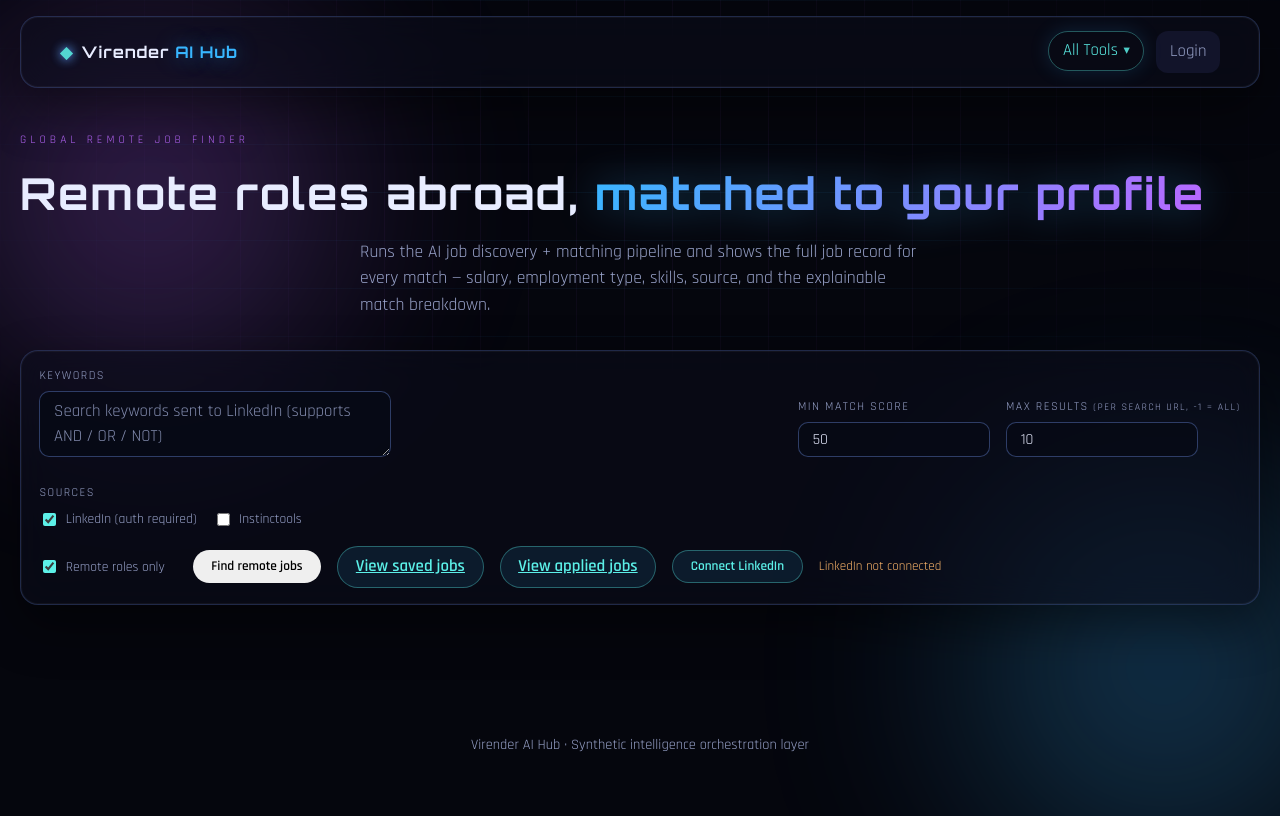
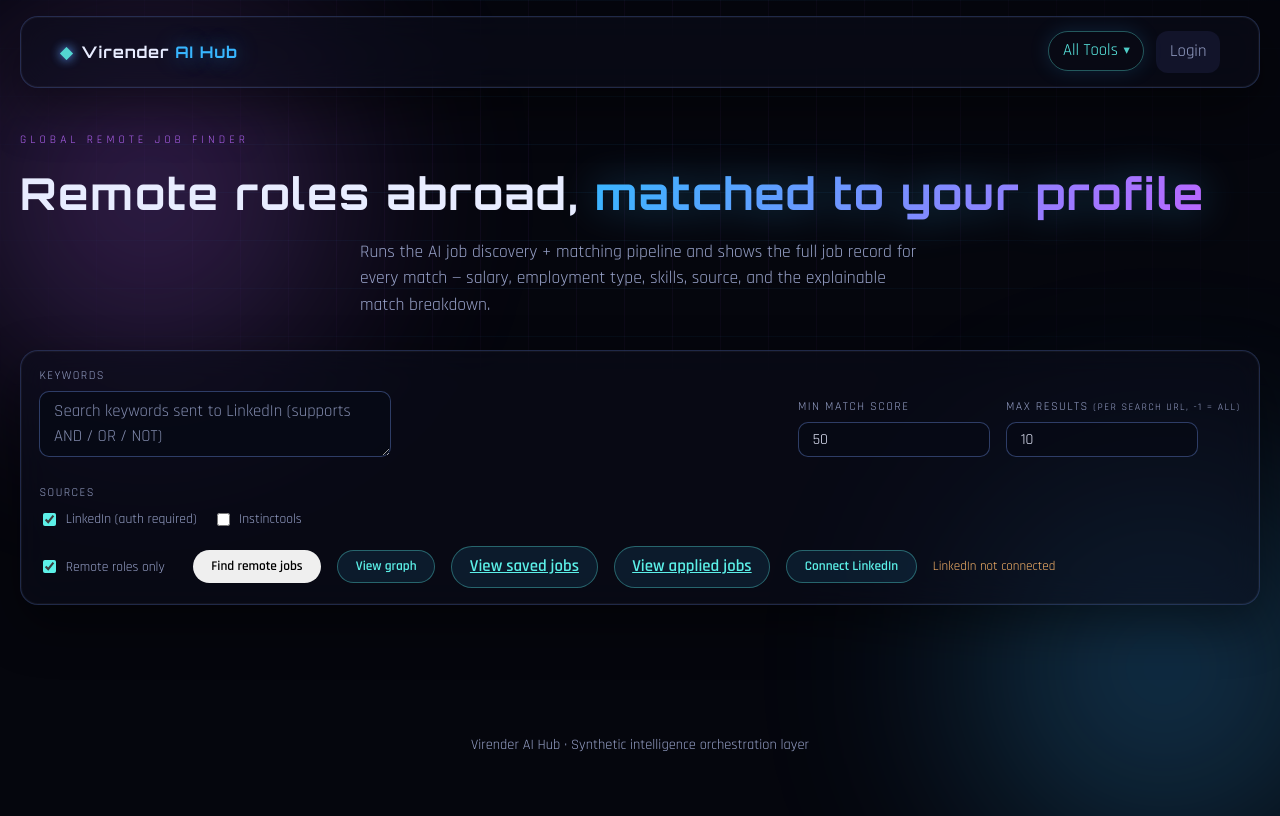
Before and after one commit to virender965532/Virender_AI_Hub, a Flask app: page /remote-job-finder in a window 1280 px wide. Run offline with Flask 3, Linux system fonts and the light colour scheme; data that the repository does not hold is empty.

Commit message:
working on global job

```diff
--- a/config/job_sources.yaml
+++ b/config/job_sources.yaml
@@ -29,9 +29,9 @@ job_sources:
     base_url: "https://www.linkedin.com"
     search_urls:
       - "https://www.linkedin.com/jobs/search/?currentJobId=4479673131&f_F=it%2Ceng&f_I=6%2C4%2C1530001%2C96%2C1594%2C3242%2C3102&f_JT=P%2CC&f_TPR=r43200&f_WT=2&geoId=92000000&origin=JOB_SEARCH_PAGE_JOB_FILTER&refresh=true&sortBy=DD&spellCorrectionEnabled=true"
-      # - "https://www.linkedin.com/jobs/search/?currentJobId=4477383631&f_F=it%2Ceng&f_TPR=r43200&geoId=106204383&origin=JOB_SEARCH_PAGE_JOB_FILTER&refresh=true&sortBy=R&spellCorrectionEnabled=true"
-      # - "https://www.linkedin.com/jobs/search/?currentJobId=4475180765&f_C=1441&f_TPR=r14400&geoId=102713980&origin=JOB_SEARCH_PAGE_JOB_FILTER&refresh=true&sortBy=DD&spellCorrectionEnabled=true"
-      # - "https://www.linkedin.com/jobs/search/?currentJobId=4472024409&f_E=4&f_F=it%2Ceng&f_I=96%2C4%2C3231%2C6&f_TPR=r21600&geoId=102713980&origin=JOB_SEARCH_PAGE_JOB_FILTER&refresh=true&sortBy=DD"
+      - "https://www.linkedin.com/jobs/search/?currentJobId=4477383631&f_F=it%2Ceng&f_TPR=r43200&geoId=106204383&origin=JOB_SEARCH_PAGE_JOB_FILTER&refresh=true&sortBy=R&spellCorrectionEnabled=true"
+      - "https://www.linkedin.com/jobs/search/?currentJobId=4475180765&f_C=1441&f_TPR=r14400&geoId=102713980&origin=JOB_SEARCH_PAGE_JOB_FILTER&refresh=true&sortBy=DD&spellCorrectionEnabled=true"
+      - "https://www.linkedin.com/jobs/search/?currentJobId=4472024409&f_E=4&f_F=it%2Ceng&f_I=96%2C4%2C3231%2C6&f_TPR=r21600&geoId=102713980&origin=JOB_SEARCH_PAGE_JOB_FILTER&refresh=true&sortBy=DD"
     adapter: linkedin
     signin_url: "https://www.linkedin.com/login/?trk=guest_homepage-basic_nav-header-signin"
     allowed_domains: ["linkedin.com", "licdn.com"]
--- a/jobEngine/graph/__init__.py
+++ b/jobEngine/graph/__init__.py
@@ -1,6 +1,6 @@
 from __future__ import annotations
 
-from .builder import build_graph
+from .builder import build_graph, display_graph, draw_graph_png
 from .state import JobDiscoveryState, initial_state
 
-__all__ = ["build_graph", "JobDiscoveryState", "initial_state"]
+__all__ = ["build_graph", "display_graph", "draw_graph_png","JobDiscoveryState", "initial_state"]
--- a/routes/remote_job_finder_routes.py
+++ b/routes/remote_job_finder_routes.py
@@ -12,11 +12,13 @@ from __future__ import annotations
 
 import logging
 
-from flask import Blueprint, jsonify, render_template, request
+from flask import Blueprint, Response, jsonify, render_template, request
 from pymongo.errors import PyMongoError
 
 from jobEngine.config.settings import get_settings
 from jobEngine.config.sources import DEFAULT_UNCHECKED_SOURCES, load_job_sources
+from jobEngine.graph.builder import draw_graph_png
+from jobEngine.services.job_engine_service import _resolve_sources
 from jobEngine.services.profile_loader import load_candidate_profile
 from jobEngine.sources.search_keywords import url_keywords
 from jobEngine.matching.rejection_analyzer import RejectionAnalysisError, RejectionAnalyzer
@@ -95,6 +97,18 @@ def _default_keywords() -> str:
     except Exception:
         logger.exception("Failed to read default keywords from job_sources.yaml")
     return ""
+
+
+@remote_job_finder_bp.route("/api/remote-job-finder/graph.png")
+def api_graph_png():
+    """PNG of the LangGraph workflow a search with these ``?sources=a,b`` would run."""
+    requested = [s.strip() for s in request.args.get("sources", "").split(",") if s.strip()]
+    try:
+        png = draw_graph_png(_resolve_sources({"sources": requested}))
+    except Exception as exc:
+        logger.exception("Failed to render the job discovery graph")
+        return jsonify({"ok": False, "error": f"could not render graph: {exc}"}), 502
+    return Response(png, mimetype="image/png")
 
 
 @remote_job_finder_bp.route("/saved-jobs")
--- a/static/js/remote_job_finder.js
+++ b/static/js/remote_job_finder.js
@@ -392,6 +392,40 @@
       });
   }
 
+  var graphModal = document.getElementById("rjf-graph-modal");
+  var graphImg = document.getElementById("rjf-graph-img");
+  var graphMessage = document.getElementById("rjf-graph-message");
+
+  function openGraph() {
+    setVisible(graphModal, true);
+    setVisible(graphImg, false);
+    setVisible(graphMessage, true);
+    graphMessage.textContent = "Rendering graph…";
+    var sources = selectedSources() || [];
+    fetch("/api/remote-job-finder/graph.png?sources=" + encodeURIComponent(sources.join(",")))
+      .then(function (res) {
+        if (!res.ok) return res.json().then(function (data) { throw new Error(data.error || res.statusText); });
+        return res.blob();
+      })
+      .then(function (blob) {
+        if (graphImg.src) URL.revokeObjectURL(graphImg.src);
+        graphImg.src = URL.createObjectURL(blob);
+        setVisible(graphMessage, false);
+        setVisible(graphImg, true);
+      })
+      .catch(function (err) {
+        graphMessage.textContent = "Could not render the graph: " + err.message;
+      });
+  }
+
+  function closeGraph() {
+    setVisible(graphModal, false);
+  }
+
+  document.getElementById("rjf-btn-graph").addEventListener("click", openGraph);
+  document.getElementById("rjf-btn-graph-close").addEventListener("click", closeGraph);
+  graphModal.addEventListener("click", function (e) { if (e.target === graphModal) closeGraph(); });
+
   renderSourceCheckboxes();
   if (WW && wwFilterInput) {
     WW.fillFilterSelect(wwFilterInput);
--- a/templates/remote_job_finder.html
+++ b/templates/remote_job_finder.html
@@ -246,6 +246,15 @@
   }
   .li-modal__keys input { flex: 1; min-width: 12rem; }
   .li-modal__keys .btn { padding: 0.35rem 0.8rem; font-size: 0.82rem; }
+  .rjf-graph-img {
+    display: block;
+    max-width: 100%;
+    height: auto;
+    margin: 0 auto;
+    border-radius: 8px;
+    background: #fff;
+  }
+  .rjf-graph-img.hidden { display: none; }
 </style>
 {% endblock %}
 
@@ -294,6 +303,7 @@
         <span>Remote roles only</span>
       </label>
       <button type="button" id="rjf-btn-search" class="btn">Find remote jobs</button>
+      <button type="button" id="rjf-btn-graph" class="btn btn--ghost" title="Show the LangGraph workflow a search with the selected sources would run.">View graph</button>
       <a href="{{ url_for('remote_job_finder.saved_jobs_ui') }}" class="btn btn--ghost">View saved jobs</a>
       <a href="{{ url_for('remote_job_finder.applied_jobs_ui') }}" class="btn btn--ghost">View applied jobs</a>
       <button type="button" id="li-btn-connect" class="btn btn--ghost" title="Sign in to LinkedIn through the server's browser so LinkedIn searches can run.">Connect LinkedIn</button>
@@ -312,6 +322,17 @@
   </div>
 
   <div id="rjf-error" class="alert alert--error glass hidden" role="alert"></div>
+
+  <div id="rjf-graph-modal" class="li-modal hidden" role="dialog" aria-modal="true" aria-labelledby="rjf-graph-title">
+    <div class="li-modal__panel glass">
+      <div class="li-modal__head">
+        <h2 class="li-modal__title" id="rjf-graph-title">Workflow graph</h2>
+        <button type="button" id="rjf-btn-graph-close" class="btn btn--ghost">Close</button>
+      </div>
+      <p class="li-modal__message" id="rjf-graph-message">Rendering graph…</p>
+      <img id="rjf-graph-img" class="rjf-graph-img hidden" alt="LangGraph job discovery workflow" />
+    </div>
+  </div>
 
   <div id="li-modal" class="li-modal hidden" role="dialog" aria-modal="true" aria-labelledby="li-modal-title">
     <div class="li-modal__panel glass">
```
Also changed, not shown: jobEngine/graph/builder.py (+15 -0 lines).
